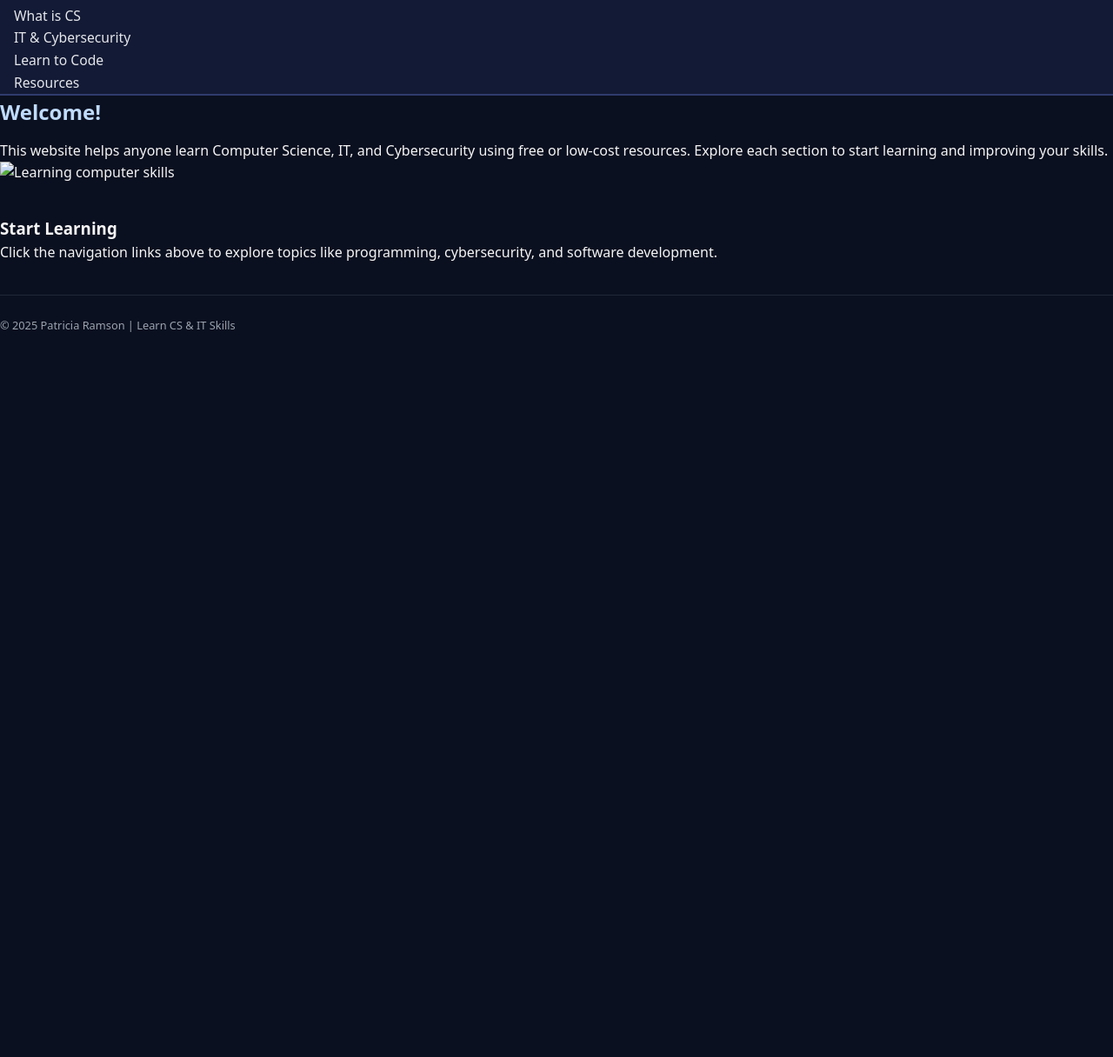
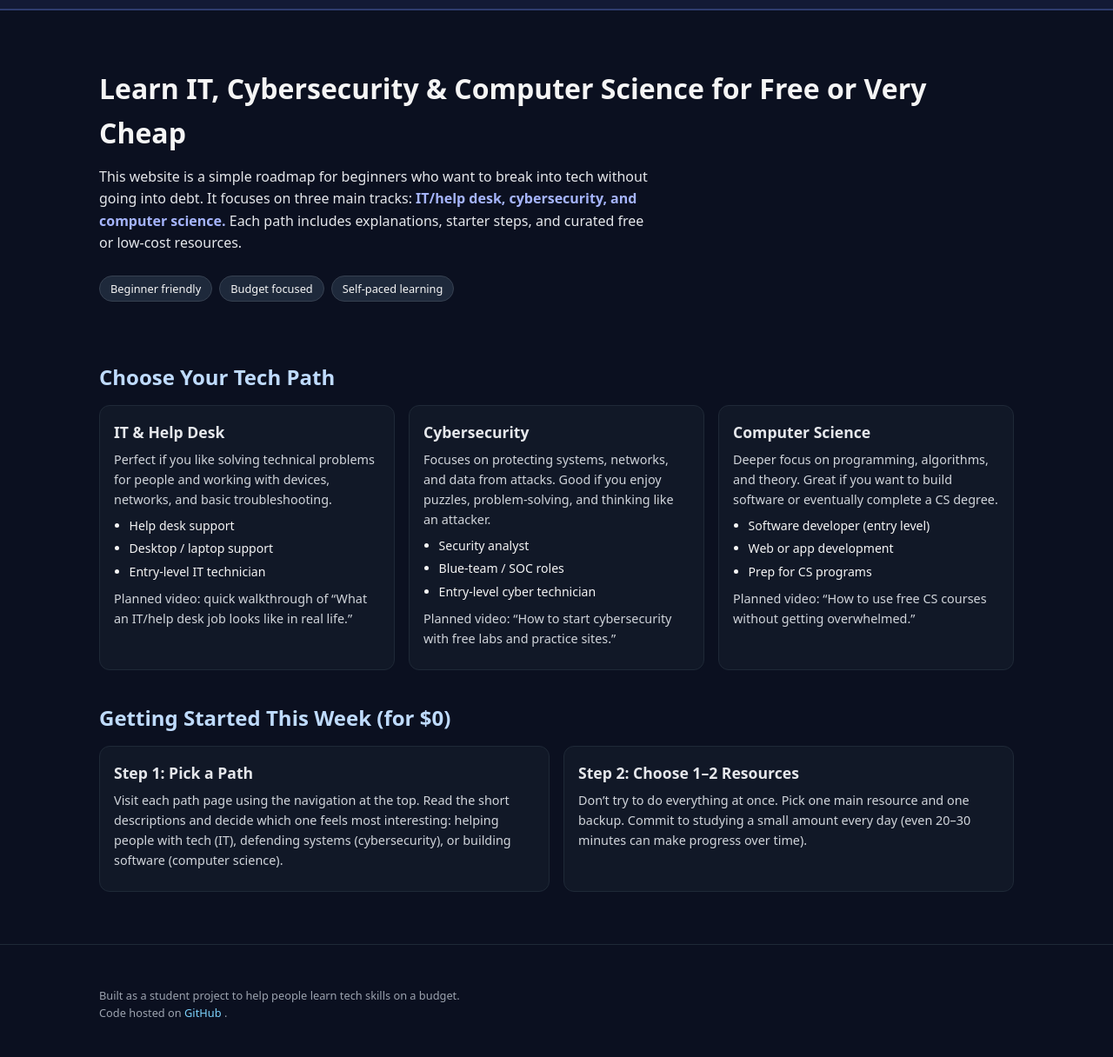
Before and after one commit to pramson-creator/Website, a plain HTML site: page index.html in a window 1280 px wide. Shown: the part 71-1287 px from the top of the page at 87% size. Before the commit the page ends 800 px from the top, so only its background shows below. Drawn offline with Linux system fonts and the light colour scheme.

Commit message:
Update index.html

```diff
--- a/index.html
+++ b/index.html
@@ -3,46 +3,116 @@
 <head>
   <meta charset="UTF-8">
   <meta name="viewport" content="width=device-width, initial-scale=1.0">
-  <title>Learn Computer Science and IT Skills</title>
+  <title>Tech Pathways | Learn IT, Cybersecurity & Computer Science Cheap or Free</title>
   <link rel="stylesheet" href="style.css">
 </head>
-
 <body>
   <header>
-    <h1>Learn Computer Science & IT Skills</h1>
-    <nav>
-      <ul>
-        <li><a href="#">Home</a></li>
-        <li><a href="#">What is CS</a></li>
-        <li><a href="#">IT & Cybersecurity</a></li>
-        <li><a href="#">Learn to Code</a></li>
-        <li><a href="#">Resources</a></li>
-      </ul>
-    </nav>
+    <div class="wrapper">
+      <div class="logo">
+        Tech Pathways <span>Guide</span>
+      </div>
+      <nav aria-label="Main navigation">
+        <a href="index.html">Home</a>
+        <a href="it-cybersecurity.html">IT &amp; Cybersecurity</a>
+        <a href="computer-science.html">Computer Science</a>
+      </nav>
+    </div>
   </header>
 
-  <main>
-    <section>
-      <h2>Welcome!</h2>
+  <main class="wrapper">
+    <section class="hero" aria-labelledby="hero-title">
+      <h1 id="hero-title">Learn IT, Cybersecurity &amp; Computer Science for Free or Very Cheap</h1>
       <p>
-        This website helps anyone learn Computer Science, IT, and Cybersecurity
-        using free or low-cost resources. Explore each section to start learning
-        and improving your skills.
+        This website is a simple roadmap for beginners who want to break into tech without going into debt.
+        It focuses on three main tracks:
+        <span class="highlight">IT/help desk, cybersecurity, and computer science.</span>
+        Each path includes explanations, starter steps, and curated free or low-cost resources.
       </p>
-      <img src="computer-learning.jpg" alt="Learning computer skills" width="500">
+      <div class="tag-list">
+        <span class="tag">Beginner friendly</span>
+        <span class="tag">Budget focused</span>
+        <span class="tag">Self-paced learning</span>
+      </div>
     </section>
 
-    <section>
-      <h3>Start Learning</h3>
-      <p>
-        Click the navigation links above to explore topics like programming,
-        cybersecurity, and software development.
-      </p>
+    <section aria-labelledby="paths-heading">
+      <h2 id="paths-heading">Choose Your Tech Path</h2>
+      <div class="grid grid-3">
+        <article class="card">
+          <h3>IT &amp; Help Desk</h3>
+          <p>Perfect if you like solving technical problems for people and working with devices, networks, and basic troubleshooting.</p>
+          <ul>
+            <li>Help desk support</li>
+            <li>Desktop / laptop support</li>
+            <li>Entry-level IT technician</li>
+          </ul>
+          <p class="video-note">
+            Planned video: quick walkthrough of “What an IT/help desk job looks like in real life.”
+          </p>
+        </article>
+
+        <article class="card">
+          <h3>Cybersecurity</h3>
+          <p>Focuses on protecting systems, networks, and data from attacks. Good if you enjoy puzzles, problem-solving, and thinking like an attacker.</p>
+          <ul>
+            <li>Security analyst</li>
+            <li>Blue-team / SOC roles</li>
+            <li>Entry-level cyber technician</li>
+          </ul>
+          <p class="video-note">
+            Planned video: “How to start cybersecurity with free labs and practice sites.”
+          </p>
+        </article>
+
+        <article class="card">
+          <h3>Computer Science</h3>
+          <p>Deeper focus on programming, algorithms, and theory. Great if you want to build software or eventually complete a CS degree.</p>
+          <ul>
+            <li>Software developer (entry level)</li>
+            <li>Web or app development</li>
+            <li>Prep for CS programs</li>
+          </ul>
+          <p class="video-note">
+            Planned video: “How to use free CS courses without getting overwhelmed.”
+          </p>
+        </article>
+      </div>
+    </section>
+
+    <section aria-labelledby="getting-started-heading">
+      <h2 id="getting-started-heading">Getting Started This Week (for $0)</h2>
+      <div class="grid grid-2">
+        <article class="card">
+          <h3>Step 1: Pick a Path</h3>
+          <p>
+            Visit each path page using the navigation at the top. Read the short descriptions and decide which one feels most interesting:
+            helping people with tech (IT), defending systems (cybersecurity), or building software (computer science).
+          </p>
+        </article>
+        <article class="card">
+          <h3>Step 2: Choose 1–2 Resources</h3>
+          <p>
+            Don’t try to do everything at once. Pick one main resource and one backup. Commit to studying a small amount every day
+            (even 20–30 minutes can make progress over time).
+          </p>
+        </article>
+      </div>
     </section>
   </main>
 
   <footer>
-    <p>© 2025 Patricia Ramson | Learn CS & IT Skills</p>
+    <div class="wrapper">
+      <p>
+        Built as a student project to help people learn tech skills on a budget.
+      </p>
+      <p>
+        Code hosted on
+        <a href="https://github.com/pramson-creator/Website" target="_blank" rel="noopener noreferrer">
+          GitHub
+        </a>.
+      </p>
+    </div>
   </footer>
 </body>
 </html>
```
